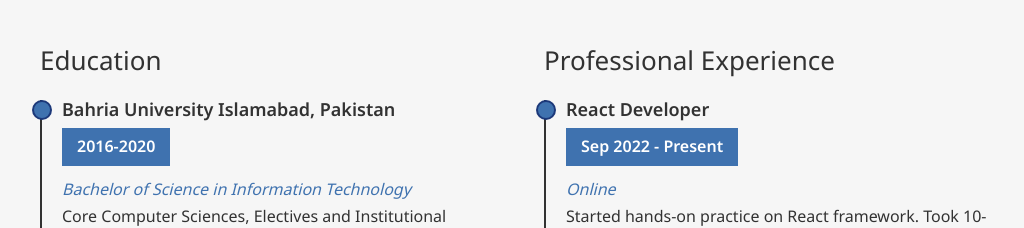
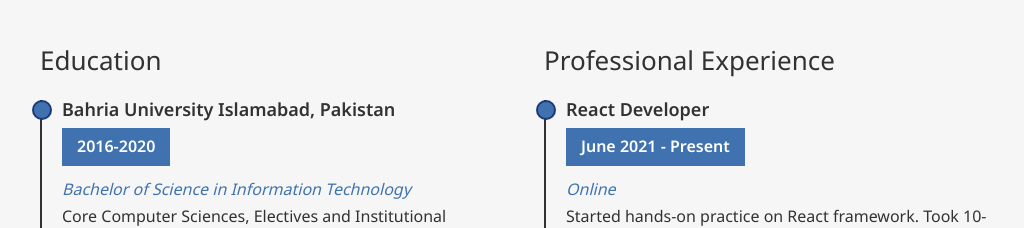
Before and after one commit to majidalykhan/mak-portfolio, a React (Create React App) app: page / in a window 1280 px wide. Shown: the part 2140-2368 px from the top of the page, without its empty margins (120-1144 px from the left). Built offline with nearby package versions, Linux system fonts and the light colour scheme.

Commit message:
Resume updated

```diff
--- a/src/components/resume/Resume.jsx
+++ b/src/components/resume/Resume.jsx
@@ -35,7 +35,7 @@
           <h3 class="resume-title">Professional Experience</h3>
           <div class="resume-item">
             <h4>React Developer</h4>
-            <h5>Sep 2022 - Present</h5>
+            <h5>June 2021 - Present</h5>
             <p>
               <em>Online</em>
             </p>
```
